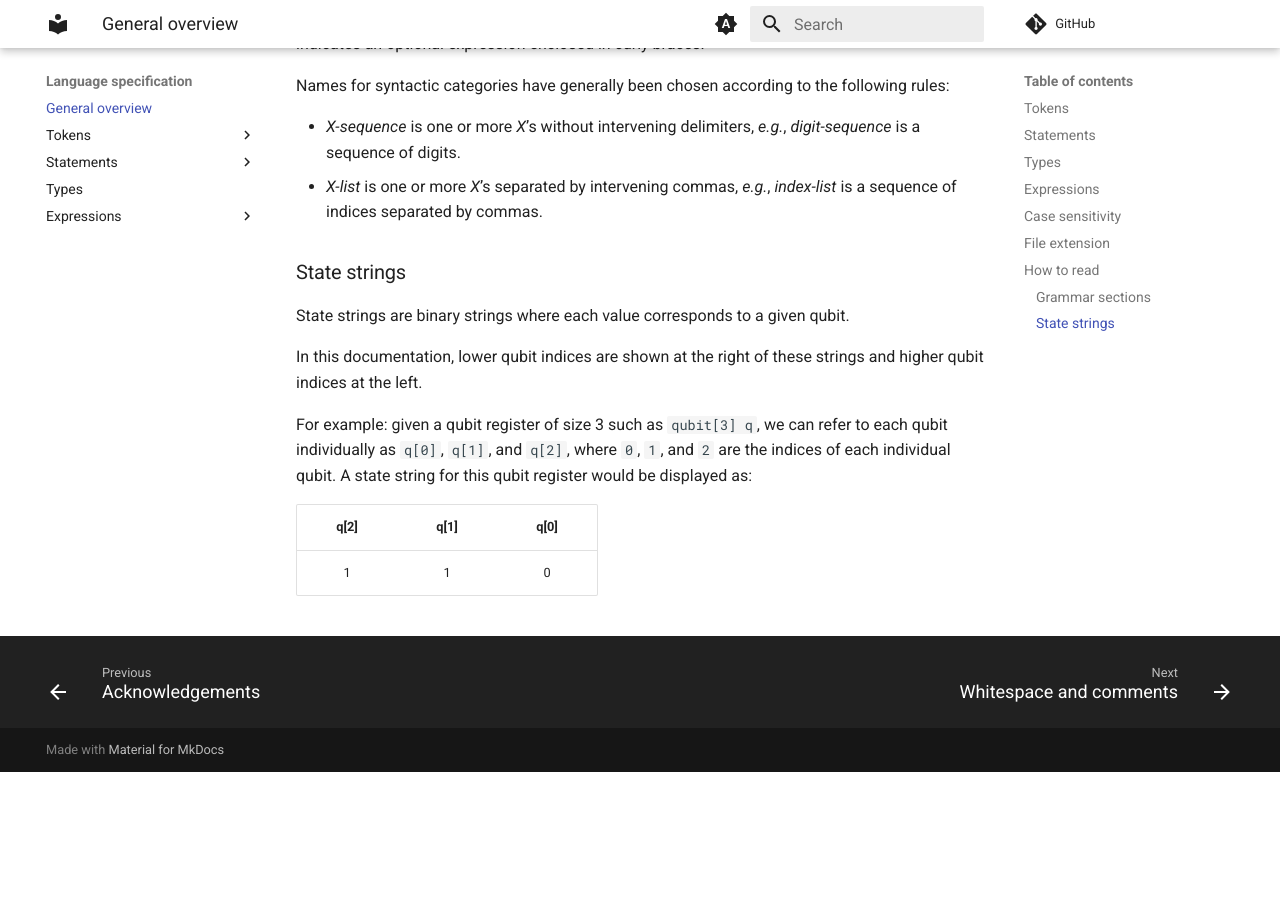
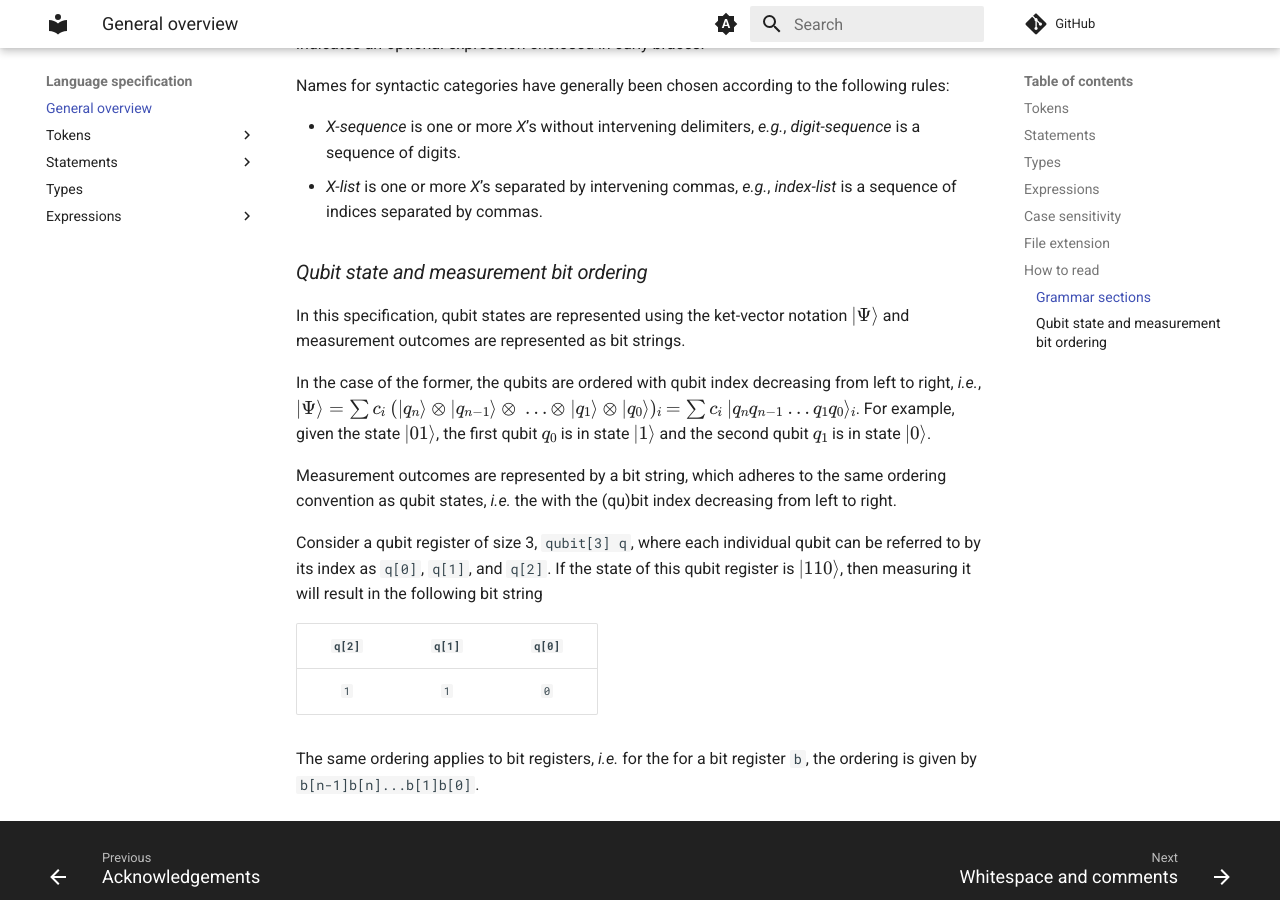
Before and after one commit to QuTech-Delft/cQASM-spec, an MkDocs documentation site: the page built from docs/language_specification/general_overview.md, in a window 1280 px wide and 900 px high, scrolled down 2913 px. Built offline with MkDocs 1.6.1 and Material for MkDocs 9.7.7, drawn with Linux system fonts in a browser that asks for light colours; comment, search, counter and statistics services are not loaded; the version menu is left out; before the commit the page ends 3685 px from its top, so only the background shows below that.

Commit message:
Adjust How to read orderings section. Add notes to reset instruction.

```diff
--- a/docs/language_specification/general_overview.md
+++ b/docs/language_specification/general_overview.md
@@ -142,17 +142,29 @@ Names for syntactic categories have generally been chosen according to the follo
 - _X-list_ is one or more _X_’s separated by intervening commas, _e.g._, _index-list_ is a sequence of
 indices separated by commas.
 
-### State strings
+### *Qubit state and measurement bit ordering*
 
-State strings are binary strings where each value corresponds to a given qubit.
+In this specification, qubit states are represented using the ket-vector notation $|\Psi\rangle$
+and measurement outcomes are represented as bit strings.
 
-In this documentation, lower qubit indices are shown at the right of these strings and higher qubit indices at the left.
+In the case of the former, the qubits are ordered with qubit index decreasing from left to right, _i.e._,
+$|\Psi\rangle = \sum c_i~(|q_n\rangle\otimes |q_{n-1}\rangle\otimes~...\otimes~|q_1\rangle\otimes |q_0\rangle)_i$
+$=\sum c_i~|q_nq_{n-1}~...q_1q_0\rangle_i$.
+For example, given the state $|01\rangle$, the first qubit $q_0$ is in state $|1\rangle$
+and the second qubit $q_1$ is in state $|0\rangle$.
 
-For example: given a qubit register of size 3 such as `qubit[3] q`,
-we can refer to each qubit individually as `q[0]`, `q[1]`, and `q[2]`,
-where `0`, `1`, and `2` are the indices of each individual qubit.
-A state string for this qubit register would be displayed as:
+Measurement outcomes are represented by a bit string,
+which adheres to the same ordering convention as qubit states,
+_i.e._ the with the (qu)bit index decreasing from left to right.
 
-| q[2] | q[1] | q[0] |
-|:----:|:----:|:----:|
-|  1   |  1   |  0   |
+Consider a qubit register of size 3, `qubit[3] q`,
+where each individual qubit can be referred to by its index as `q[0]`, `q[1]`, and `q[2]`.
+If the state of this qubit register is $|110\rangle$,
+then measuring it will result in the following bit string
+
+| `q[2]` | `q[1]` | `q[0]` |
+|:------:|:------:|:------:|
+|  `1`   |  `1`   |  `0`   |
+
+The same ordering applies to bit registers, _i.e._ for the for a bit register `b`,
+the ordering is given by `b[n-1]b[n]...b[1]b[0]`.
```
Also changed, not shown: docs/language_specification/statements/reset_instruction.md (+19 -3 lines).
